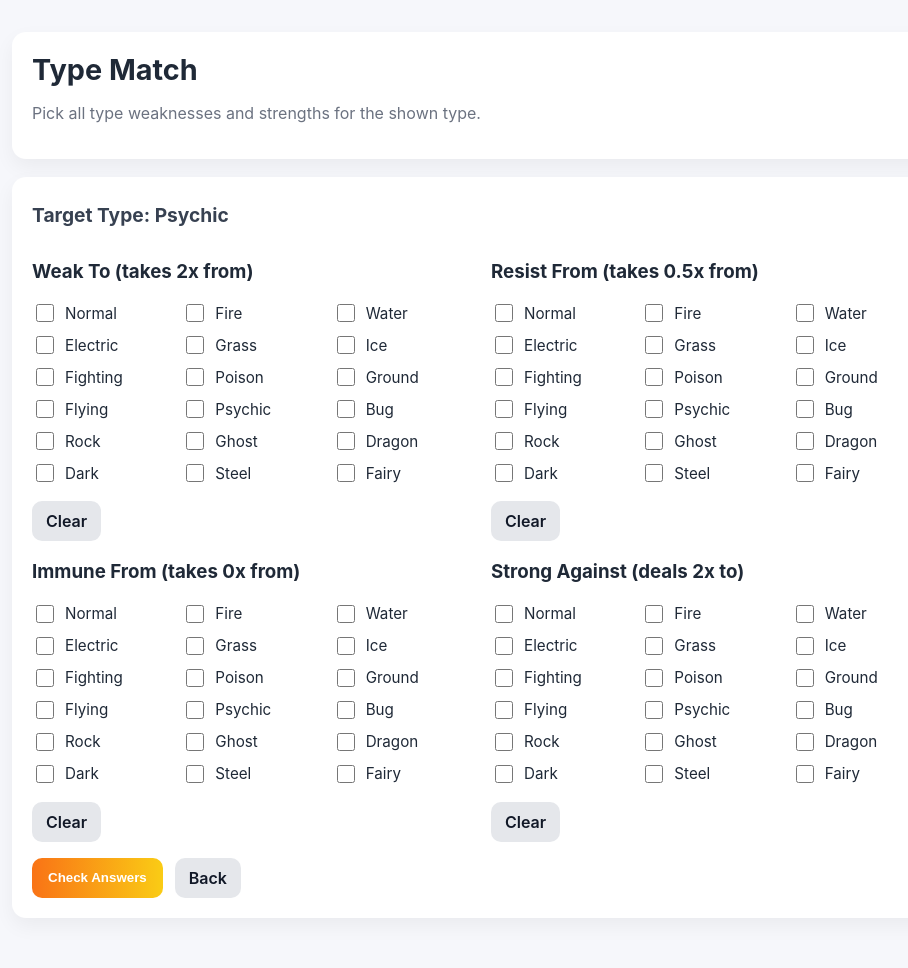
After one commit to kmrelmo/PokeParty, a Flask app: page /game/typematch in a window 1280 px wide. The commit adds this page. Shown: the whole page, without its empty margins (158-1066 px from the left). Run offline with Flask 3, Linux system fonts and the light colour scheme.

Commit message:
added type matching game

```diff
--- a/pokeweb/src/app.py
+++ b/pokeweb/src/app.py
@@ -184,6 +184,62 @@ def pokemon_guess_from_id():
     sprite_url = data["sprites"]["front_default"]
     return render_template('guessfromid.html',name=name, id=poke_id,sprite_url=sprite_url)
 
+@app.route('/game/typematch', methods=["GET", "POST"])
+def type_match_game():
+    # Game: show a random type. Player selects all weaknesses (2x from),
+    # resistances (0.5x from), immunities (0x from), and strengths (2x to).
+
+    all_types = TYPE_NAMES
+
+    if request.method == "POST":
+        type_name = request.form.get("type_name", "").lower()
+        picked_weak = set(request.form.getlist("weaknesses"))
+        picked_resist = set(request.form.getlist("resist_from"))
+        picked_immune = set(request.form.getlist("immune_from"))
+        picked_strong = set(request.form.getlist("strengths"))
+
+        matchups = get_type_matchups(type_name)
+        correct_weak = set(matchups.get("weak_to", set()))
+        correct_resist = set(matchups.get("resist_from", set()))
+        correct_immune = set(matchups.get("immune_from", set()))
+        correct_strong = set(matchups.get("strong_against", set()))
+
+        result = {
+            "type": type_name,
+            "picked_weak": sorted(picked_weak),
+            "picked_resist": sorted(picked_resist),
+            "picked_immune": sorted(picked_immune),
+            "picked_strong": sorted(picked_strong),
+            "correct_weak": sorted(correct_weak),
+            "correct_resist": sorted(correct_resist),
+            "correct_immune": sorted(correct_immune),
+            "correct_strong": sorted(correct_strong),
+            "weak_missed": sorted(correct_weak - picked_weak),
+            "weak_extra": sorted(picked_weak - correct_weak),
+            "resist_missed": sorted(correct_resist - picked_resist),
+            "resist_extra": sorted(picked_resist - correct_resist),
+            "immune_missed": sorted(correct_immune - picked_immune),
+            "immune_extra": sorted(picked_immune - correct_immune),
+            "strong_missed": sorted(correct_strong - picked_strong),
+            "strong_extra": sorted(picked_strong - correct_strong),
+        }
+
+        return render_template(
+            'typematch.html',
+            mode='result',
+            all_types=all_types,
+            result=result,
+        )
+
+    # GET: present a random type and blank form
+    type_name = random.choice(TYPE_NAMES)
+    return render_template(
+        'typematch.html',
+        mode='play',
+        type_name=type_name,
+        all_types=all_types,
+    )
+
 @app.route('/game/rankrandom', methods=["GET", "POST"])
 def pokemon_rank_from_id():
     if 'username' not in session:
--- a/pokeweb/src/models.py
+++ b/pokeweb/src/models.py
@@ -25,6 +25,12 @@ class PokemonRank(Base):
     user_id = Column(Integer, ForeignKey('user.id'))
     user = relationship('User')
 
+class TypeInfo(Base):
+    __tablename__ = 'type_info'
+    id = Column(Integer, primary_key=True)
+    name = Column(String, unique=True, nullable=False)
+    data = Column(Text)  # JSON blob with keys: weak_to, strong_against, resist_from, immune_from, resist_to, immune_to
+
 # 🔧 Path setup
 BASE_DIR = os.path.dirname(os.path.abspath(__file__))
 DB_PATH = os.path.join(BASE_DIR, "db.sqlite")
--- a/pokeweb/src/templates/pokeparty.html
+++ b/pokeweb/src/templates/pokeparty.html
@@ -180,6 +180,11 @@
     <a href="/leaderboard"><button>See your favorite Pokemon!</button></a>
   </div>
 
+  <div class="card">
+    <p><strong>Type Match: Weaknesses and Strengths</strong></p>
+    <a href="/game/typematch"><button>Play Type Match</button></a>
+  </div>
+
   <script>
     function goToPokemon() {
       const name = document.getElementById('pokemonName').value;
--- /dev/null
+++ b/pokeweb/src/templates/typematch.html
@@ -0,0 +1,202 @@
+<!DOCTYPE html>
+<html lang="en">
+<head>
+  <meta charset="UTF-8" />
+  <title>Type Match</title>
+  <style>
+    body { font-family: Inter, system-ui, Arial; background: #f6f7fb; color:#1f2937; padding: 24px; }
+    .card { background:#fff; border-radius:14px; padding:20px; max-width:900px; margin:0 auto 18px; box-shadow: 0 8px 20px rgba(0,0,0,0.05); }
+    h1 { margin: 0 0 8px 0; font-size: 1.8rem; }
+    h2 { margin: 6px 0 14px 0; font-size: 1.2rem; color:#374151; }
+    .row { display:flex; gap:18px; flex-wrap:wrap; }
+    .col { flex:1 1 420px; min-width:320px; }
+    .types { display:grid; grid-template-columns: repeat(3, minmax(120px, 1fr)); gap:8px 10px; }
+    label { display:flex; align-items:center; gap:8px; font-size: 0.95rem; }
+    input[type="checkbox"] { width:18px; height:18px; accent-color:#f97316; }
+    .actions { margin-top:16px; display:flex; gap:12px; }
+    button { background:linear-gradient(90deg,#f97316,#facc15); color:#fff; border:none; border-radius:10px; padding:10px 16px; font-weight:600; cursor:pointer; }
+    a.btn { display:inline-block; text-decoration:none; background:#e5e7eb; color:#111827; padding:10px 14px; border-radius:10px; font-weight:600; }
+    .pill { display:inline-block; padding:4px 10px; border-radius:999px; background:#eef2ff; color:#3730a3; margin:2px 4px 0 0; font-size:0.9rem; }
+    .bad { background:#fee2e2; color:#991b1b; }
+    .good { background:#dcfce7; color:#14532d; }
+    .section { margin-top:10px; }
+    .muted { color:#6b7280; }
+  </style>
+  <script>
+    function toggleAll(name, checked) {
+      document.querySelectorAll('input[name="'+name+'"]')
+        .forEach(cb => cb.checked = checked);
+    }
+  </script>
+  </head>
+<body>
+  <div class="card">
+    <h1>Type Match</h1>
+    <p class="muted">Pick all type weaknesses and strengths for the shown type.</p>
+  </div>
+
+  {% if mode == 'play' %}
+  <div class="card">
+    <h2>Target Type: <strong>{{ type_name|title }}</strong></h2>
+    <form method="post">
+      <input type="hidden" name="type_name" value="{{ type_name }}" />
+      <div class="row">
+        <div class="col">
+          <h3>Weak To (takes 2x from)</h3>
+          <div class="types">
+            {% for t in all_types %}
+            <label><input type="checkbox" name="weaknesses" value="{{ t }}" /> {{ t|title }}</label>
+            {% endfor %}
+          </div>
+          <div class="actions">
+            <a class="btn" href="#" onclick="toggleAll('weaknesses', false);return false;">Clear</a>
+          </div>
+        </div>
+        <div class="col">
+          <h3>Resist From (takes 0.5x from)</h3>
+          <div class="types">
+            {% for t in all_types %}
+            <label><input type="checkbox" name="resist_from" value="{{ t }}" /> {{ t|title }}</label>
+            {% endfor %}
+          </div>
+          <div class="actions">
+            <a class="btn" href="#" onclick="toggleAll('resist_from', false);return false;">Clear</a>
+          </div>
+        </div>
+      </div>
+      <div class="row">
+        <div class="col">
+          <h3>Immune From (takes 0x from)</h3>
+          <div class="types">
+            {% for t in all_types %}
+            <label><input type="checkbox" name="immune_from" value="{{ t }}" /> {{ t|title }}</label>
+            {% endfor %}
+          </div>
+          <div class="actions">
+            <a class="btn" href="#" onclick="toggleAll('immune_from', false);return false;">Clear</a>
+          </div>
+        </div>
+        <div class="col">
+          <h3>Strong Against (deals 2x to)</h3>
+          <div class="types">
+            {% for t in all_types %}
+            <label><input type="checkbox" name="strengths" value="{{ t }}" /> {{ t|title }}</label>
+            {% endfor %}
+          </div>
+          <div class="actions">
+            <a class="btn" href="#" onclick="toggleAll('strengths', false);return false;">Clear</a>
+          </div>
+        </div>
+      </div>
+      <div class="actions">
+        <button type="submit">Check Answers</button>
+        <a class="btn" href="/pokeparty">Back</a>
+      </div>
+    </form>
+  </div>
+  {% endif %}
+
+  {% if mode == 'result' %}
+  <div class="card">
+    <h2>Results for <strong>{{ result.type|title }}</strong></h2>
+    <div class="row">
+      <div class="col">
+        <h3>Your Weaknesses</h3>
+        <div class="section">
+          {% if result.picked_weak %}
+            {% for t in result.picked_weak %}<span class="pill">{{ t|title }}</span>{% endfor %}
+          {% else %}<span class="muted">None selected</span>{% endif %}
+        </div>
+        <div class="section">
+          <strong>Correct Weaknesses:</strong>
+          {% for t in result.correct_weak %}<span class="pill good">{{ t|title }}</span>{% endfor %}
+        </div>
+        <div class="section">
+          {% if result.weak_missed %}
+            <strong>Missed:</strong>
+            {% for t in result.weak_missed %}<span class="pill bad">{{ t|title }}</span>{% endfor %}
+          {% endif %}
+          {% if result.weak_extra %}
+            <strong>Not Weak To:</strong>
+            {% for t in result.weak_extra %}<span class="pill bad">{{ t|title }}</span>{% endfor %}
+          {% endif %}
+        </div>
+      </div>
+      <div class="col">
+        <h3>Your Resistances</h3>
+        <div class="section">
+          {% if result.picked_resist %}
+            {% for t in result.picked_resist %}<span class="pill">{{ t|title }}</span>{% endfor %}
+          {% else %}<span class="muted">None selected</span>{% endif %}
+        </div>
+        <div class="section">
+          <strong>Correct Resistances (0.5x):</strong>
+          {% for t in result.correct_resist %}<span class="pill good">{{ t|title }}</span>{% endfor %}
+        </div>
+        <div class="section">
+          {% if result.resist_missed %}
+            <strong>Missed:</strong>
+            {% for t in result.resist_missed %}<span class="pill bad">{{ t|title }}</span>{% endfor %}
+          {% endif %}
+          {% if result.resist_extra %}
+            <strong>Not Resistant From:</strong>
+            {% for t in result.resist_extra %}<span class="pill bad">{{ t|title }}</span>{% endfor %}
+          {% endif %}
+        </div>
+      </div>
+    </div>
+    <div class="row">
+      <div class="col">
+        <h3>Your Immunities</h3>
+        <div class="section">
+          {% if result.picked_immune %}
+            {% for t in result.picked_immune %}<span class="pill">{{ t|title }}</span>{% endfor %}
+          {% else %}<span class="muted">None selected</span>{% endif %}
+        </div>
+        <div class="section">
+          <strong>Correct Immunities (0x):</strong>
+          {% for t in result.correct_immune %}<span class="pill good">{{ t|title }}</span>{% endfor %}
+        </div>
+        <div class="section">
+          {% if result.immune_missed %}
+            <strong>Missed:</strong>
+            {% for t in result.immune_missed %}<span class="pill bad">{{ t|title }}</span>{% endfor %}
+          {% endif %}
+          {% if result.immune_extra %}
+            <strong>Not Immune From:</strong>
+            {% for t in result.immune_extra %}<span class="pill bad">{{ t|title }}</span>{% endfor %}
+          {% endif %}
+        </div>
+      </div>
+      <div class="col">
+        <h3>Your Strengths</h3>
+        <div class="section">
+          {% if result.picked_strong %}
+            {% for t in result.picked_strong %}<span class="pill">{{ t|title }}</span>{% endfor %}
+          {% else %}<span class="muted">None selected</span>{% endif %}
+        </div>
+        <div class="section">
+          <strong>Correct Strengths:</strong>
+          {% for t in result.correct_strong %}<span class="pill good">{{ t|title }}</span>{% endfor %}
+        </div>
+        <div class="section">
+          {% if result.strong_missed %}
+            <strong>Missed:</strong>
+            {% for t in result.strong_missed %}<span class="pill bad">{{ t|title }}</span>{% endfor %}
+          {% endif %}
+          {% if result.strong_extra %}
+            <strong>Not Strong Against:</strong>
+            {% for t in result.strong_extra %}<span class="pill bad">{{ t|title }}</span>{% endfor %}
+          {% endif %}
+        </div>
+      </div>
+    </div>
+    <div class="actions" style="margin-top:16px;">
+      <a class="btn" href="/game/typematch">Play Again</a>
+      <a class="btn" href="/pokeparty">Back</a>
+    </div>
+  </div>
+  {% endif %}
+
+</body>
+</html>
```
Also changed, not shown: pokeweb/src/pokemon_data.py (+38 -1 lines), pokeweb/src/seed.py (+44 -3 lines).
